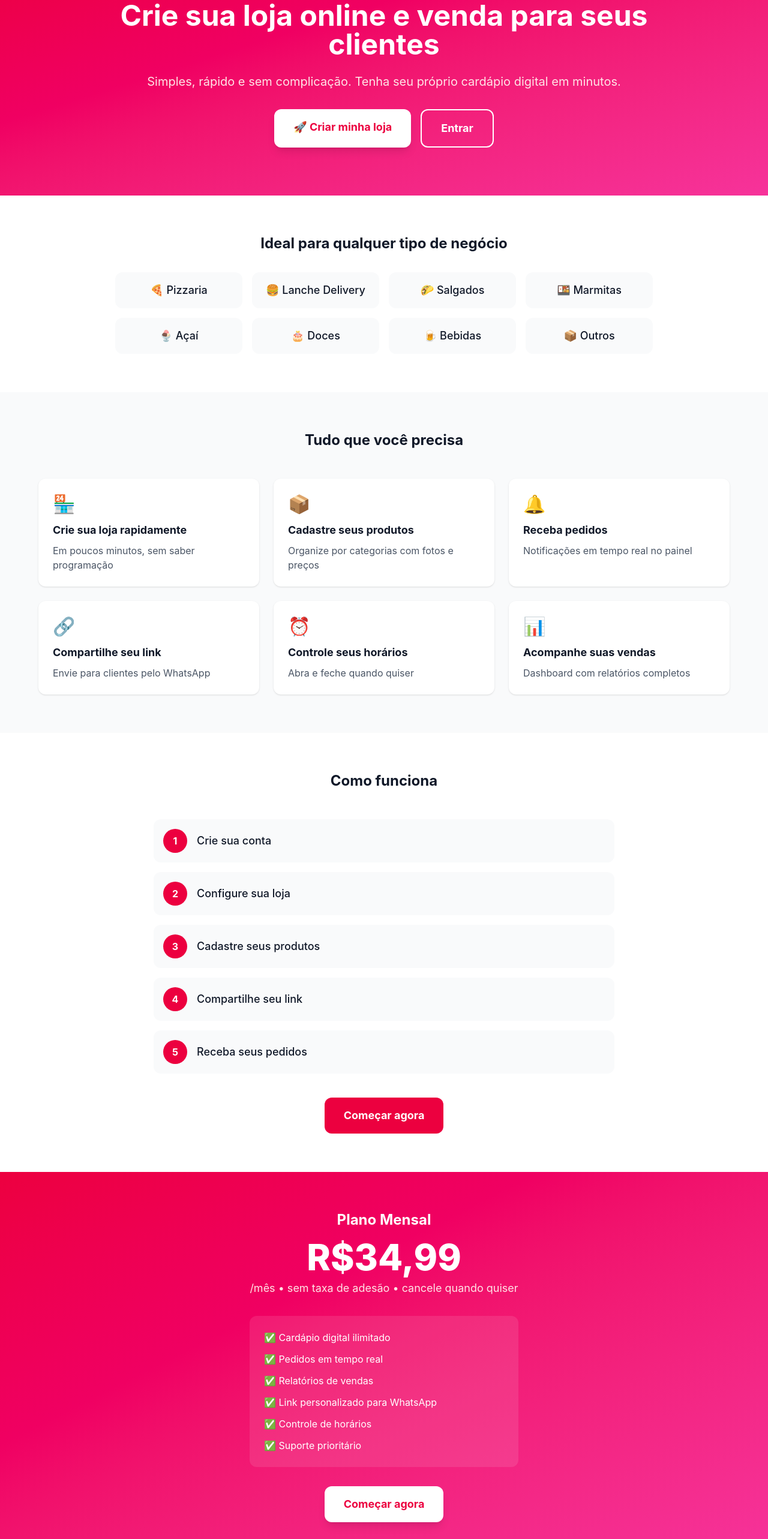
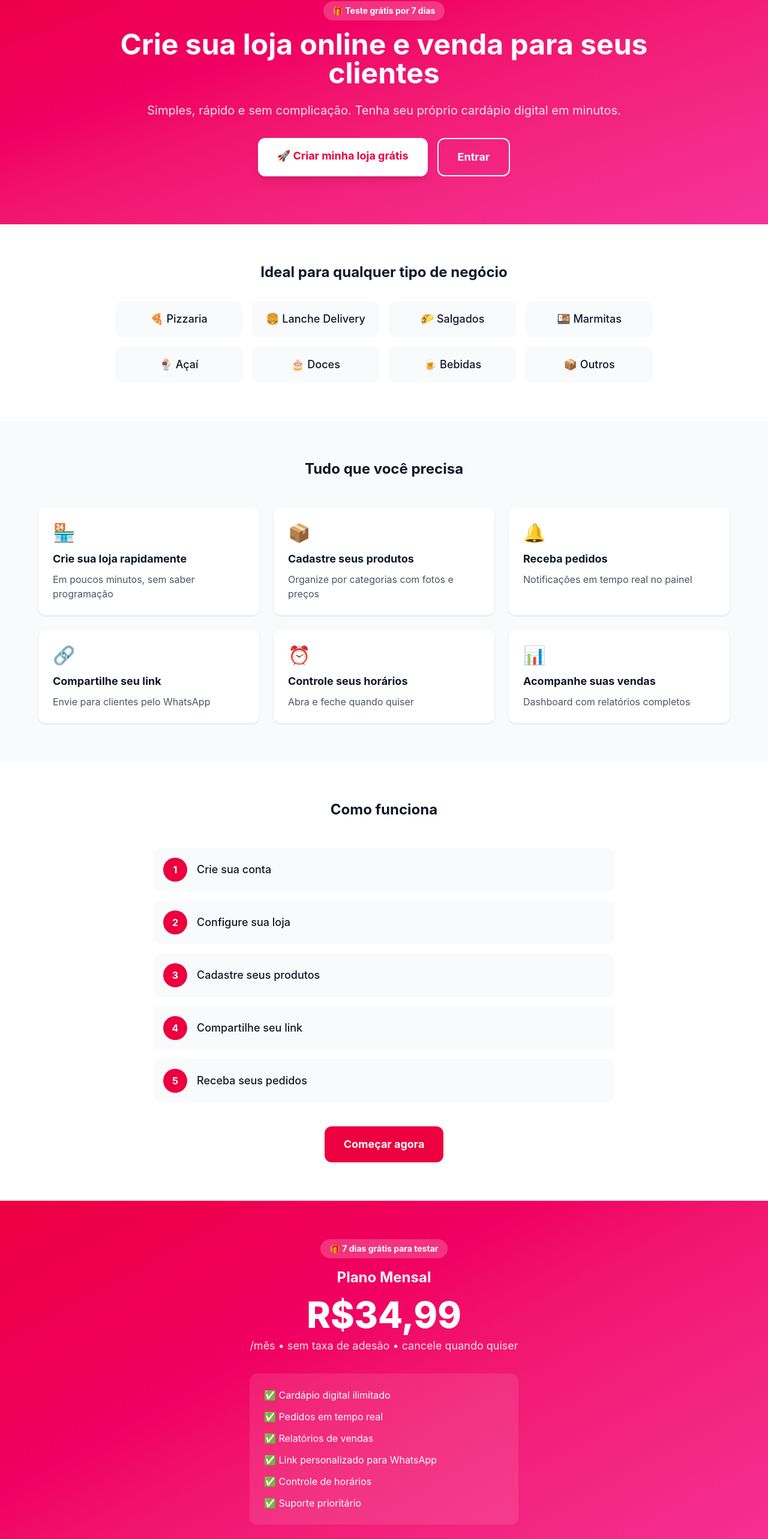
Before and after one commit to irmaohelio/menuja, a Next.js app: page / in a window 1280 px wide. Shown: the part 138-2704 px from the top of the page at 60% size. Built offline with nearby package versions, Linux system fonts and the light colour scheme.

Commit message:
feat: add 7-day free trial badge to landing page

```diff
--- a/src/app/page.tsx
+++ b/src/app/page.tsx
@@ -43,10 +43,11 @@ export default function LandingPage() {
       {/* Hero */}
       <section className="bg-gradient-to-br from-rose-600 to-pink-500 text-white py-20 px-4">
         <div className="max-w-4xl mx-auto text-center">
+          <div className="inline-block bg-white/20 px-4 py-1.5 rounded-full text-sm font-bold mb-4">🎁 Teste grátis por 7 dias</div>
           <h1 className="text-4xl md:text-5xl font-bold mb-6">Crie sua loja online e venda para seus clientes</h1>
           <p className="text-xl text-rose-100 mb-8">Simples, rápido e sem complicação. Tenha seu próprio cardápio digital em minutos.</p>
           <div className="flex flex-col sm:flex-row gap-4 justify-center">
-            <Link href="/cadastro" className="px-8 py-4 bg-white text-rose-600 rounded-xl font-bold text-lg hover:bg-rose-50 transition shadow-lg">🚀 Criar minha loja</Link>
+            <Link href="/cadastro" className="px-8 py-4 bg-white text-rose-600 rounded-xl font-bold text-lg hover:bg-rose-50 transition shadow-lg">🚀 Criar minha loja grátis</Link>
             <Link href="/login" className="px-8 py-4 border-2 border-white text-white rounded-xl font-bold text-lg hover:bg-white/10 transition">Entrar</Link>
           </div>
         </div>
@@ -99,6 +100,7 @@ export default function LandingPage() {
       {/* Preço */}
       <section className="py-16 px-4 bg-gradient-to-br from-rose-600 to-pink-500 text-white">
         <div className="max-w-md mx-auto text-center">
+          <div className="inline-block bg-white/20 px-4 py-1.5 rounded-full text-sm font-bold mb-4">🎁 7 dias grátis para testar</div>
           <h2 className="text-2xl font-bold mb-4">Plano Mensal</h2>
           <div className="text-6xl font-extrabold mb-2">R$34,99</div>
           <p className="text-rose-100 text-lg mb-8">/mês • sem taxa de adesão • cancele quando quiser</p>
@@ -110,7 +112,7 @@ export default function LandingPage() {
             <p>✅ Controle de horários</p>
             <p>✅ Suporte prioritário</p>
           </div>
-          <Link href="/cadastro" className="inline-block px-8 py-4 bg-white text-rose-600 rounded-xl font-bold text-lg hover:bg-rose-50 transition shadow-lg">Começar agora</Link>
+          <Link href="/cadastro" className="inline-block px-8 py-4 bg-white text-rose-600 rounded-xl font-bold text-lg hover:bg-rose-50 transition shadow-lg">Começar teste grátis</Link>
         </div>
       </section>
 
```
